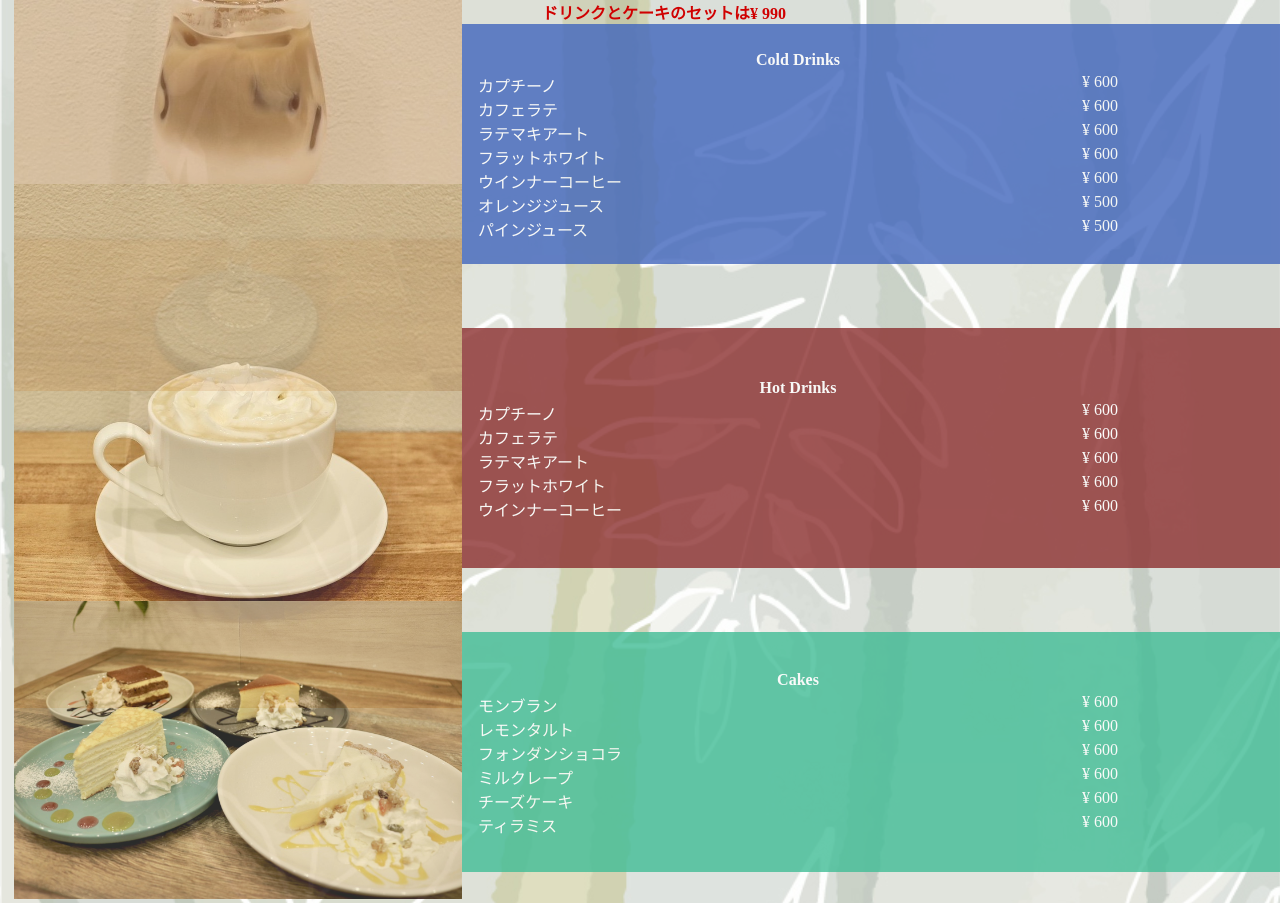
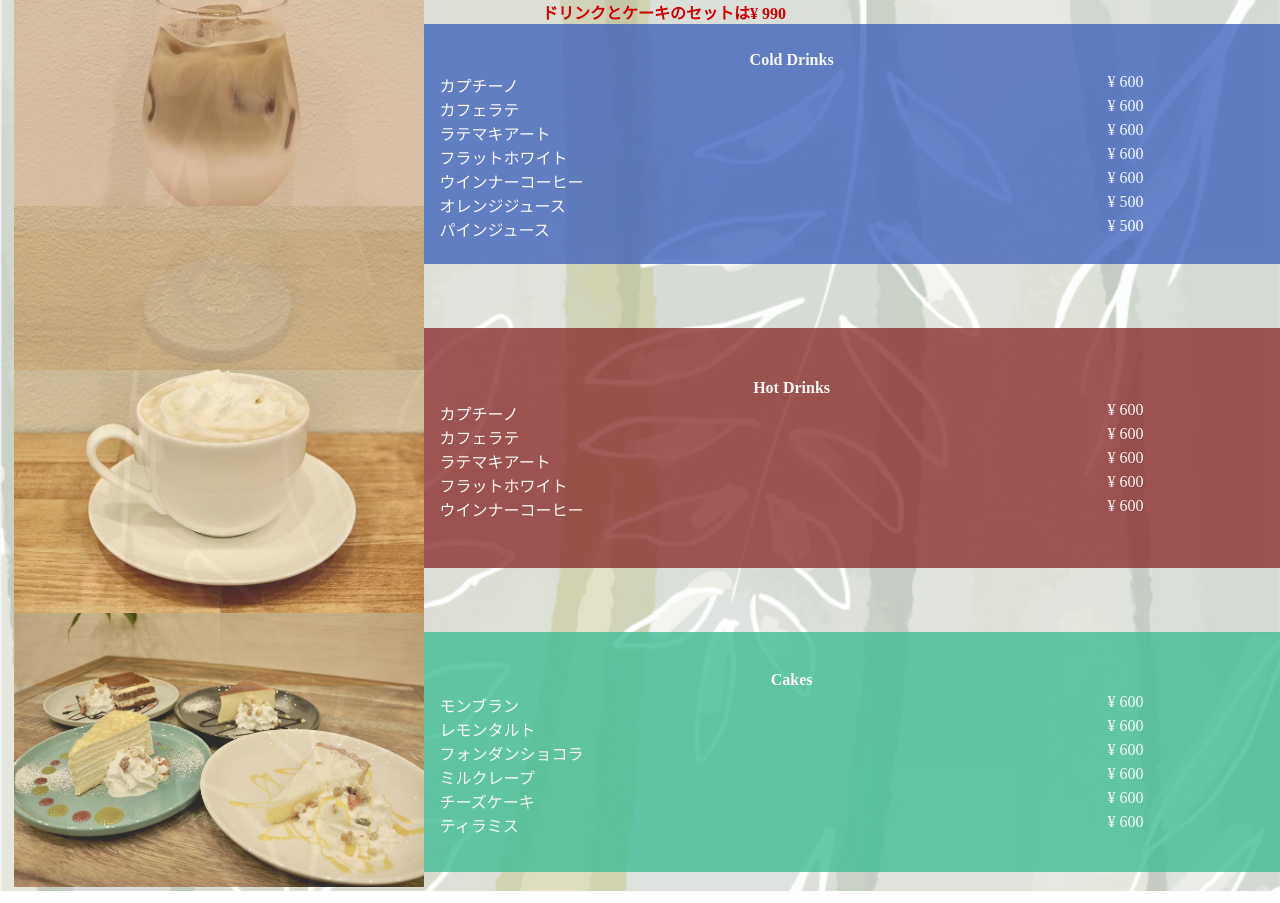
Before and after one commit to Shota77/ital-cafe, a plain HTML site: page menu/index.html in a window 1280 px wide. Shown: the top 903 px of the page. Drawn offline with Linux system fonts and the light colour scheme.

Commit message:
サイズ感など微調整

```diff
--- a/menu/index.html
+++ b/menu/index.html
@@ -140,9 +140,10 @@
     }
 
     .img-wrap {
-        width: 35%;
+        width: 32%;
         margin-left: -25px;
         height: auto;
+        opacity: 1;
     }
 
     .img-wrap img {
@@ -160,7 +161,7 @@
     }
 
     .text-wrap {
-        width: 50%;
+        width: 55%;
         margin-left: 16px;
         color: white;
     }
```
